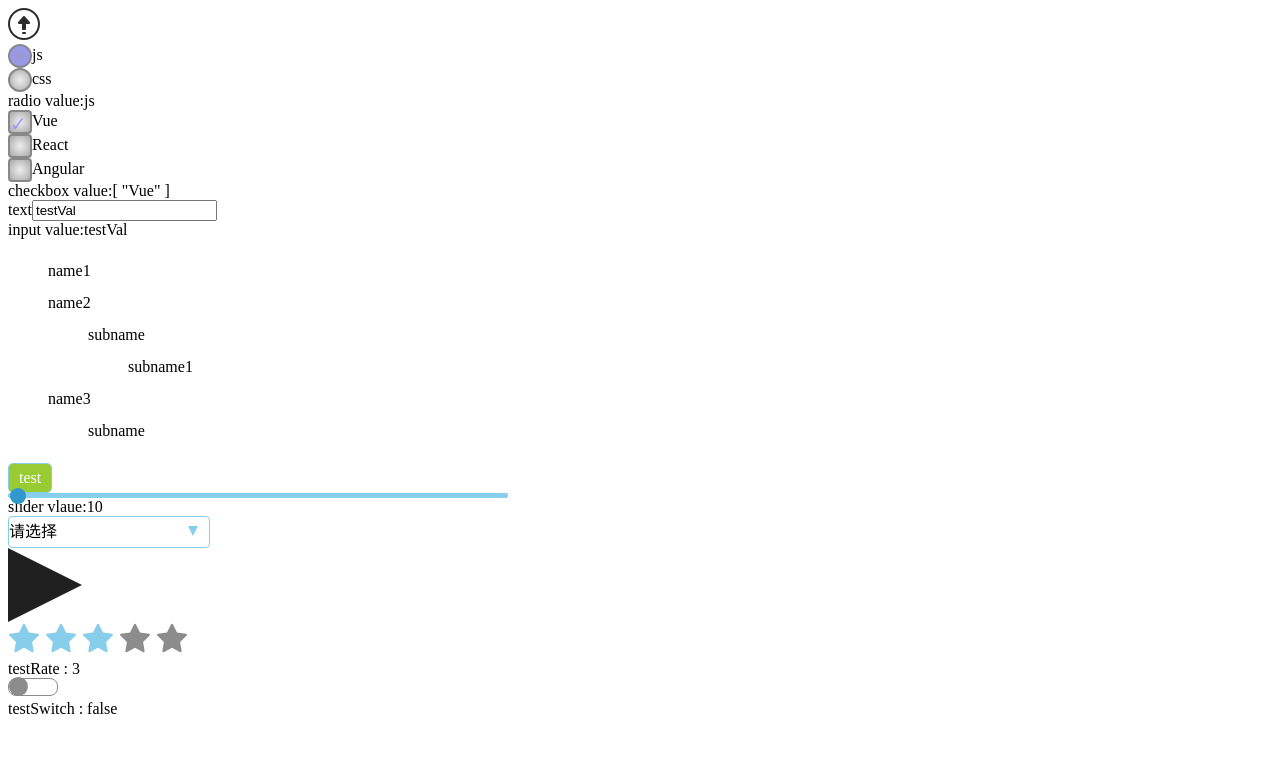
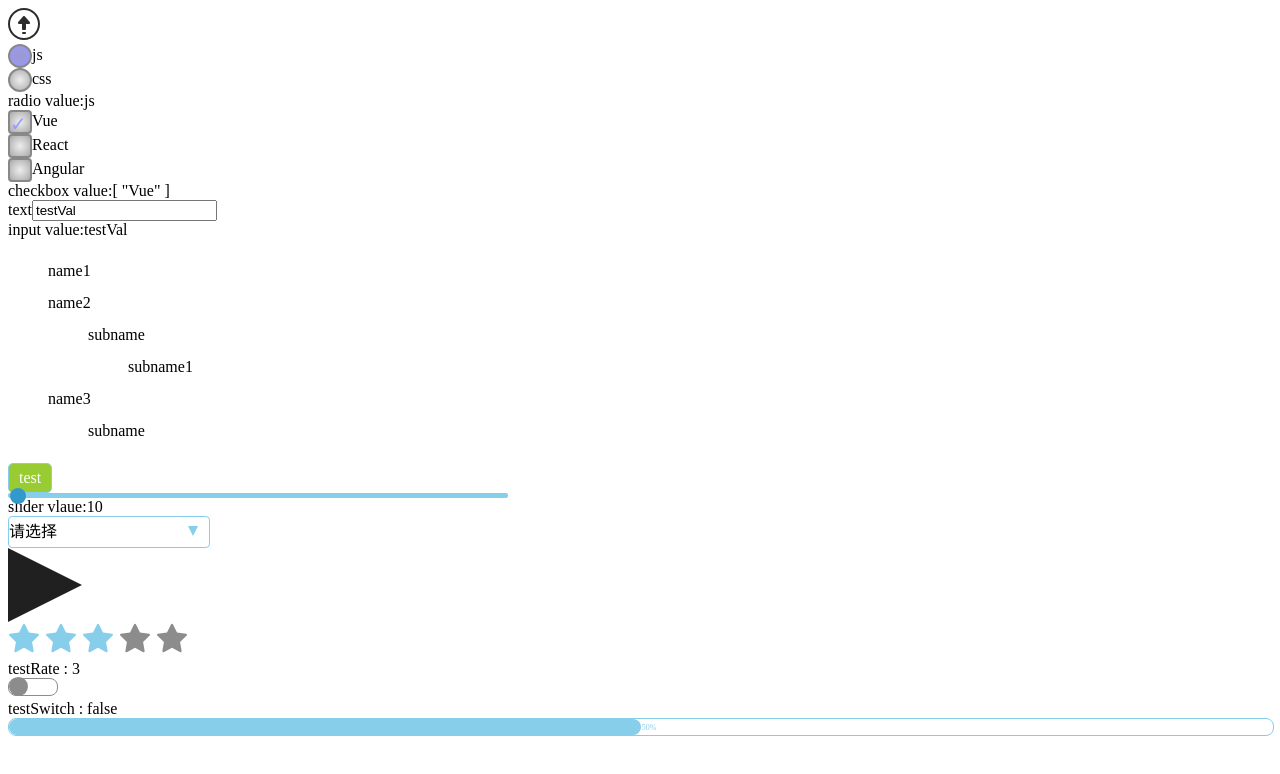
Before and after one commit to cheng87126/v-com, a Vue app: page / in a window 1280 px wide. Shown: the top 774 px of the page. Built offline with nearby package versions, Linux system fonts and the light colour scheme.

Commit message:
add progress.vue

```diff
--- a/src/app.vue
+++ b/src/app.vue
@@ -34,6 +34,7 @@
         <div>testRate : {{testRate}}</div>
         <v-switch v-model="testSwitch"></v-switch>
         <div>testSwitch : {{testSwitch}}</div>
+        <v-progress v-bind:value="testProgress"></v-progress>
     </div>
 </template>
 <script>
@@ -49,6 +50,7 @@ import Select from './select.vue'
 import Play from './play.vue'
 import Rate from './rate.vue'
 import SwitchOnoff from './switch.vue'
+import Progress from './progress.vue'
 export default {
     name:'app',
     data(){
@@ -90,7 +92,8 @@ export default {
             selected:'',
             testPlay:true,
             testRate:3,
-            testSwitch:false
+            testSwitch:false,
+            testProgress:50
         }
     },
     components:{
@@ -105,7 +108,8 @@ export default {
         'v-select':Select,
         'v-play':Play,
         'v-rate':Rate,
-        'v-switch':SwitchOnoff
+        'v-switch':SwitchOnoff,
+        'v-progress':Progress
     },
     methods:{
         validInput(val){
--- /dev/null
+++ b/src/progress.vue
@@ -0,0 +1,56 @@
+<style>
+.progress{
+    width: 100%;
+    height: 1em;
+    border: 1px solid skyblue;
+    border-radius: 0.5em;
+}
+.progress-bar{
+    width: 0;
+    height: 1em;
+    border-radius: 0.5em;
+    background-color: skyblue;
+}
+.progress::after{
+    content: attr(data-value);
+    display: block;
+    position: absolute;
+    font-size: 0.5em;
+    color: skyblue;
+    margin-top: -1em;
+    margin-left: 50%;
+    transform: translate(-50%,-50%);
+}
+.half::after{
+    color: #eee;
+}
+</style>
+<template>
+    <div class="progress"
+        v-bind:class="{'half':value>50}"
+        v-bind:data-value="value+'%'">
+        <div class="progress-bar"
+            v-bind:style="{width:width+'px'}"></div>
+    </div>
+</template>
+<script>
+export default {
+    name:'progress',
+    data(){
+        return{
+            boxWidth:0
+        }
+    },
+    props:{
+        value:Number
+    },
+    computed:{
+        width(){
+            return this.boxWidth * this.value / 100
+        }
+    },
+    mounted(){
+        this.boxWidth = this.$el.clientWidth
+    }
+}
+</script>
```
